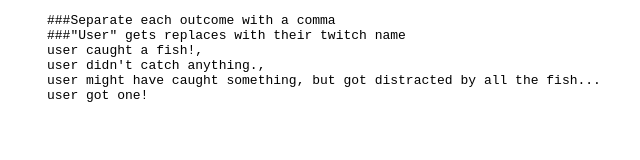
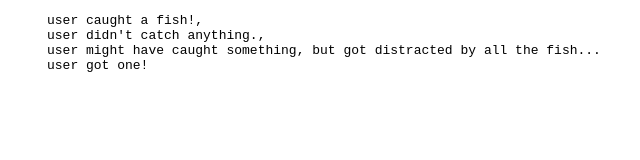
Before and after one commit to cabletwo/cabletwotv, a plain HTML site: page nightbot/fish.html in a window 1280 px wide. Shown: the whole page, without its empty margins (0-640 px from the left). Drawn offline with Linux system fonts and the light colour scheme.

Commit message:
Update and rename index.html to fish.html

```diff
--- a/nightbot/index.html
+++ b/nightbot/fish.html
@@ -1,8 +1,6 @@
 <!DOCTYPE html>
 <html>
    <pre>
-     ###Separate each outcome with a comma
-     ###"User" gets replaces with their twitch name
      user caught a fish!,
      user didn't catch anything.,
      user might have caught something, but got distracted by all the fish...
```
